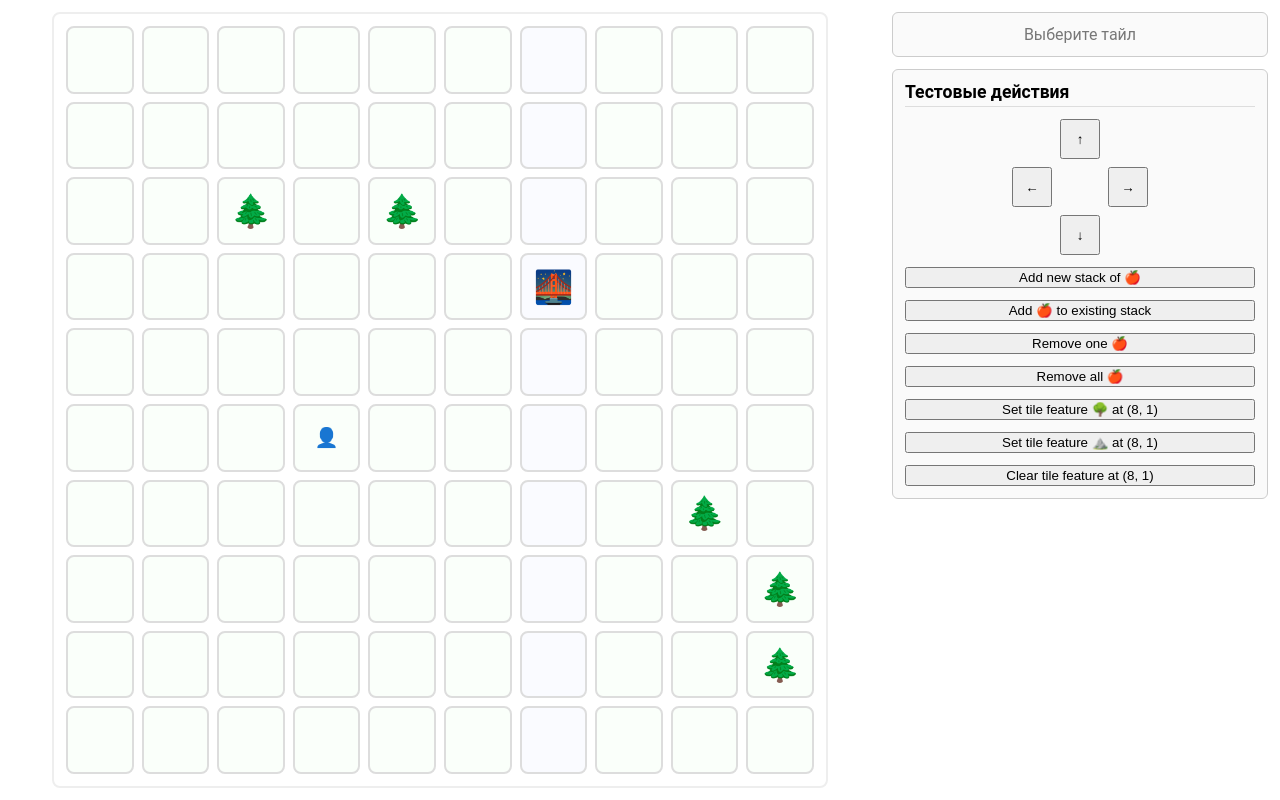
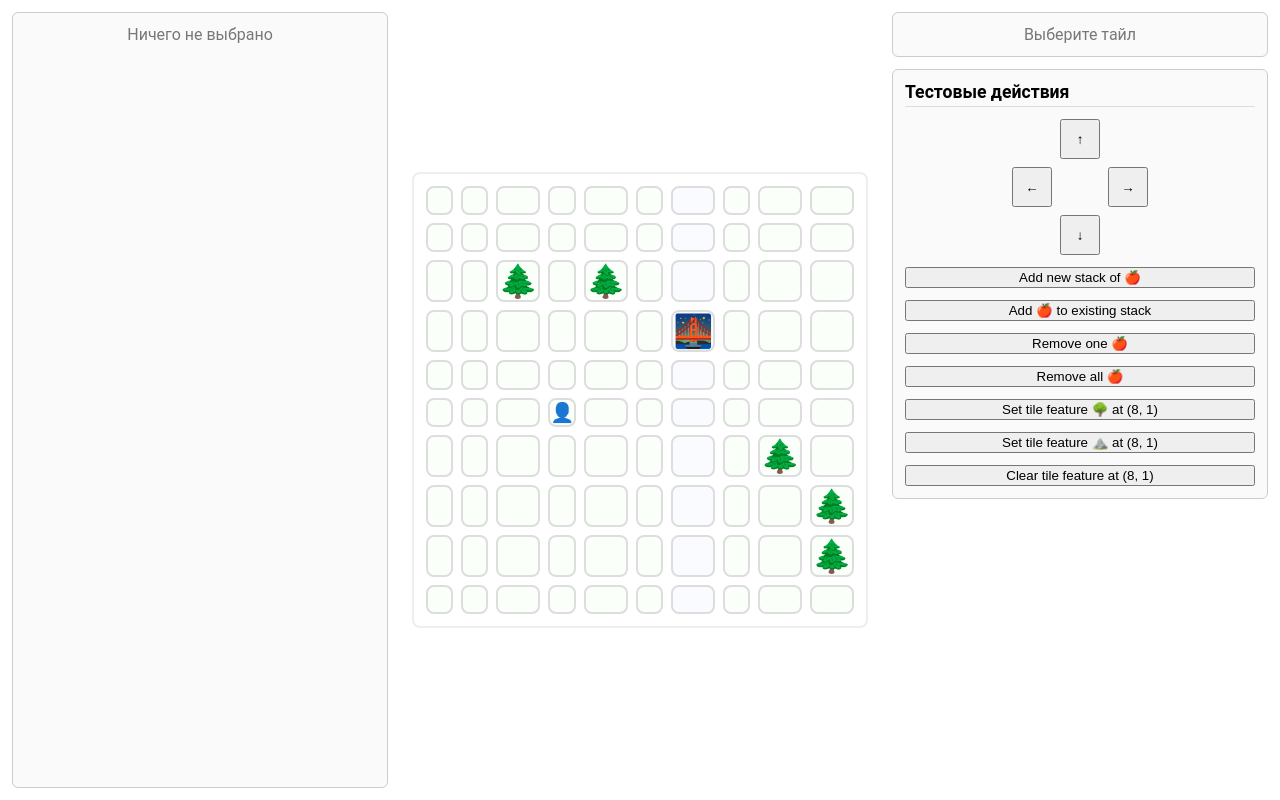
Before and after one commit to theqoqqi/ai-survival-sim, a React (Create React App) app: page / in a window 1280 px wide. Built offline with nearby package versions, Linux system fonts and the light colour scheme.

Commit message:
feat: add MoveListPanel to MainScreen

```diff
--- a/src/components/screens/MainScreen.module.css
+++ b/src/components/screens/MainScreen.module.css
@@ -1,7 +1,7 @@
 
 .mainScreen {
     display: grid;
-    grid-template-columns: 1fr 400px;
+    grid-template-columns: 400px 1fr 400px;
 
     width: 100vw;
     height: 100vh;
@@ -28,3 +28,9 @@
 
     overflow: hidden;
 }
+
+.sidebar.moves {
+    display: grid;
+    grid-template-columns: 1fr;
+    grid-template-rows: 1fr;
+}
--- a/src/components/screens/MainScreen.tsx
+++ b/src/components/screens/MainScreen.tsx
@@ -10,6 +10,7 @@ import { EntityDetailsPanel } from '../sidebar/EntityDetailsPanel';
 import Action from '../../core/actions/Action';
 import { TestActionsPanel } from '../sidebar/TestActionsPanel';
 import { AgentMove } from '../../agent/AgentMove';
+import { MoveListPanel } from '../sidebar/moveListPanel/MoveListPanel';
 
 export default function MainScreen() {
     const [selectedTile, setSelectedTile] = React.useState<Tile | null>(null);
@@ -52,6 +53,9 @@ export default function MainScreen() {
 
     return (
         <div className={styles.mainScreen}>
+            <div className={styles.sidebar + ' ' + styles.moves}>
+                <MoveListPanel moves={appliedMoves} />
+            </div>
             <div className={styles.worldMapContainer}>
                 <WorldMapView
                     key={appliedMoves.length}
```
